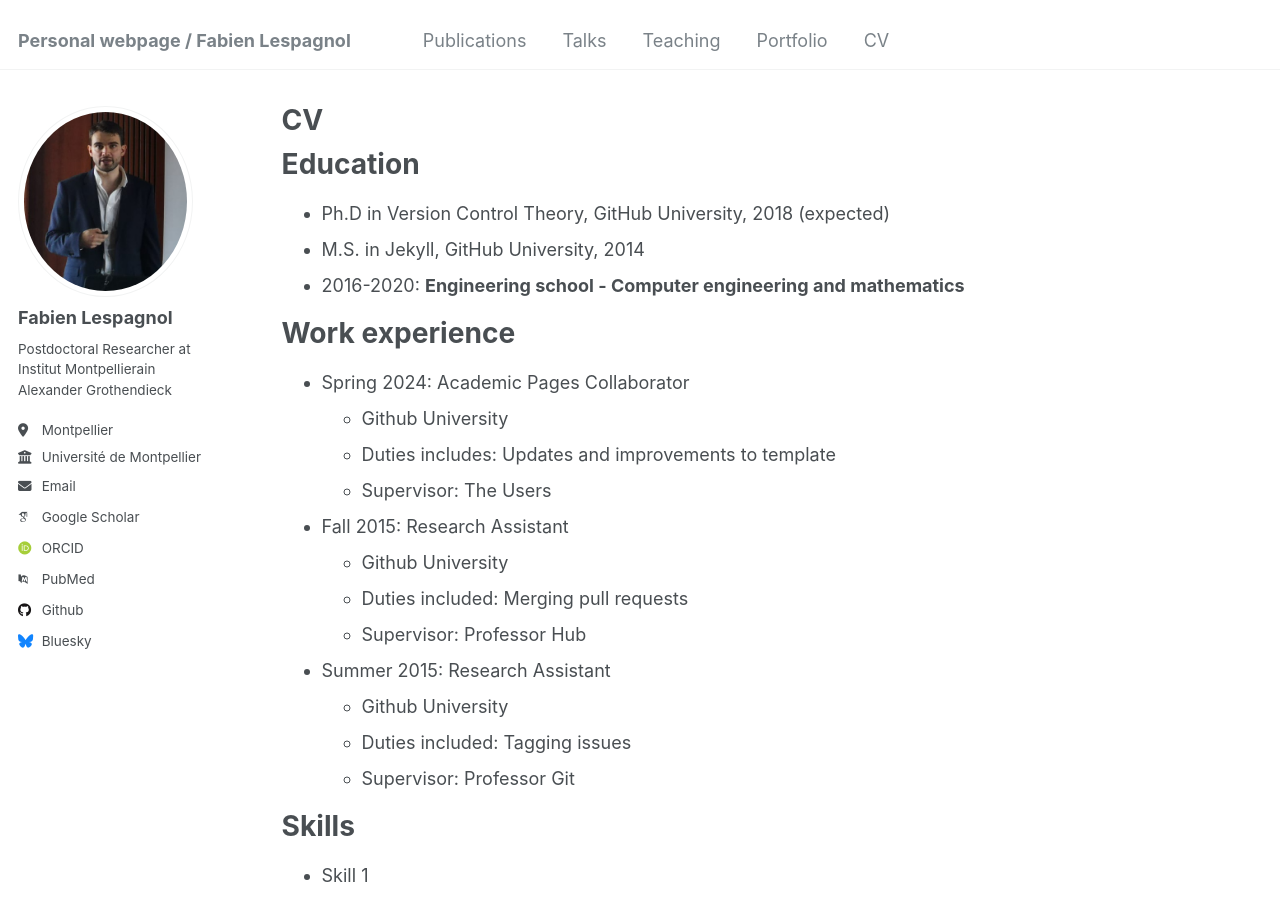
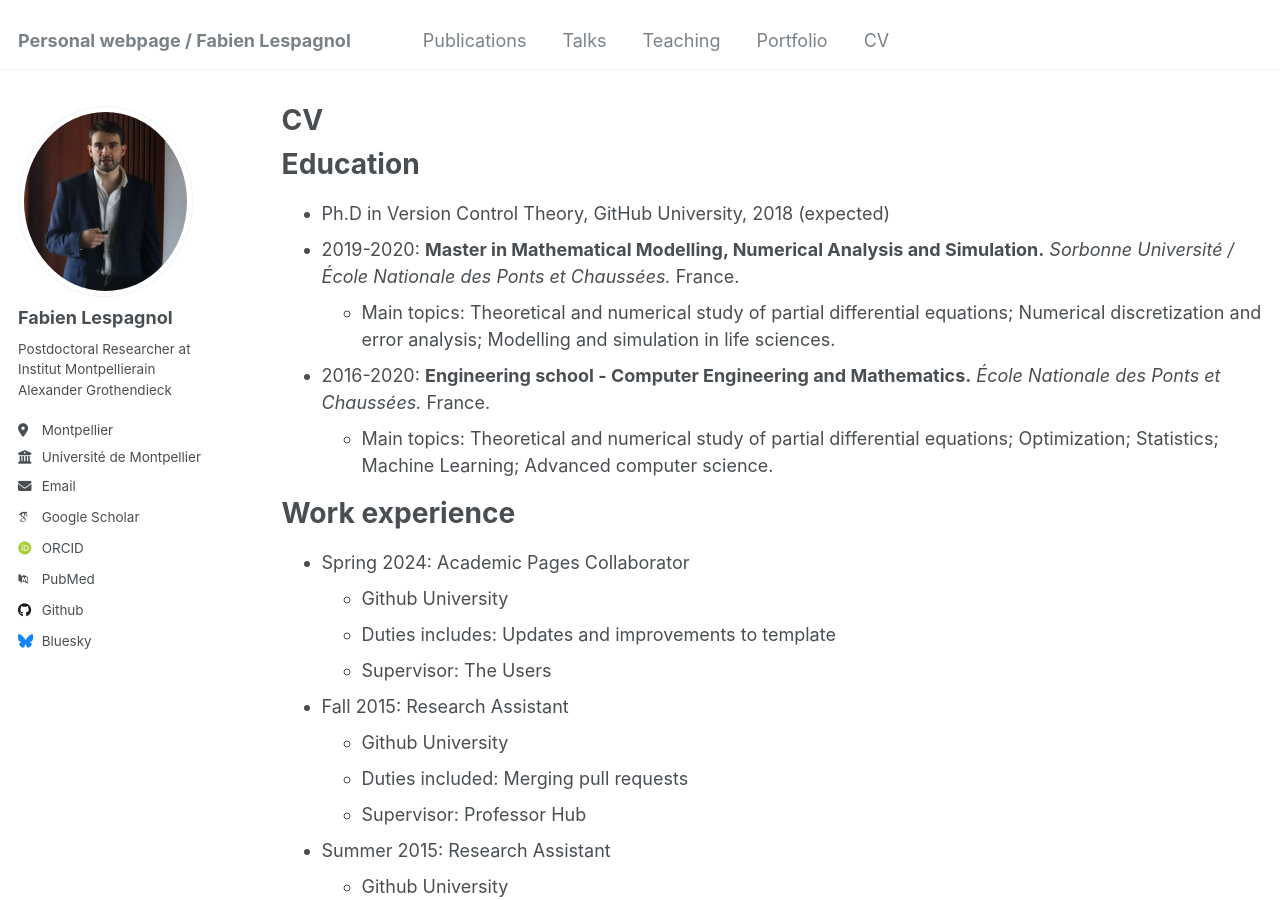
Before and after one commit to FabienLespagnol/fabienlespagnol.github.io, a Jekyll site: the page built from _pages/cv.md, in a window 1280 px wide and 900 px high. Built offline with Jekyll 4.4.1, drawn with Linux system fonts in a browser that asks for light colours; some web fonts are replaced.

Commit message:
Update cv.md
update 18:23 21/12/2024

```diff
--- a/_pages/cv.md
+++ b/_pages/cv.md
@@ -12,8 +12,10 @@ redirect_from:
 Education
 ======
 * Ph.D in Version Control Theory, GitHub University, 2018 (expected)
-* M.S. in Jekyll, GitHub University, 2014
-* 2016-2020: **Engineering school - Computer engineering and mathematics**
+* 2019-2020: **Master in Mathematical Modelling, Numerical Analysis and Simulation.** _Sorbonne Université / École Nationale des Ponts et Chaussées._ France.
+  * Main topics: Theoretical and numerical study of partial differential equations; Numerical discretization and error analysis; Modelling and simulation in life sciences.
+* 2016-2020: **Engineering school - Computer Engineering and Mathematics.** _École Nationale des Ponts et Chaussées._ France.
+  * Main topics: Theoretical and numerical study of partial differential equations; Optimization; Statistics; Machine Learning; Advanced computer science.
 
 Work experience
 ======
```
